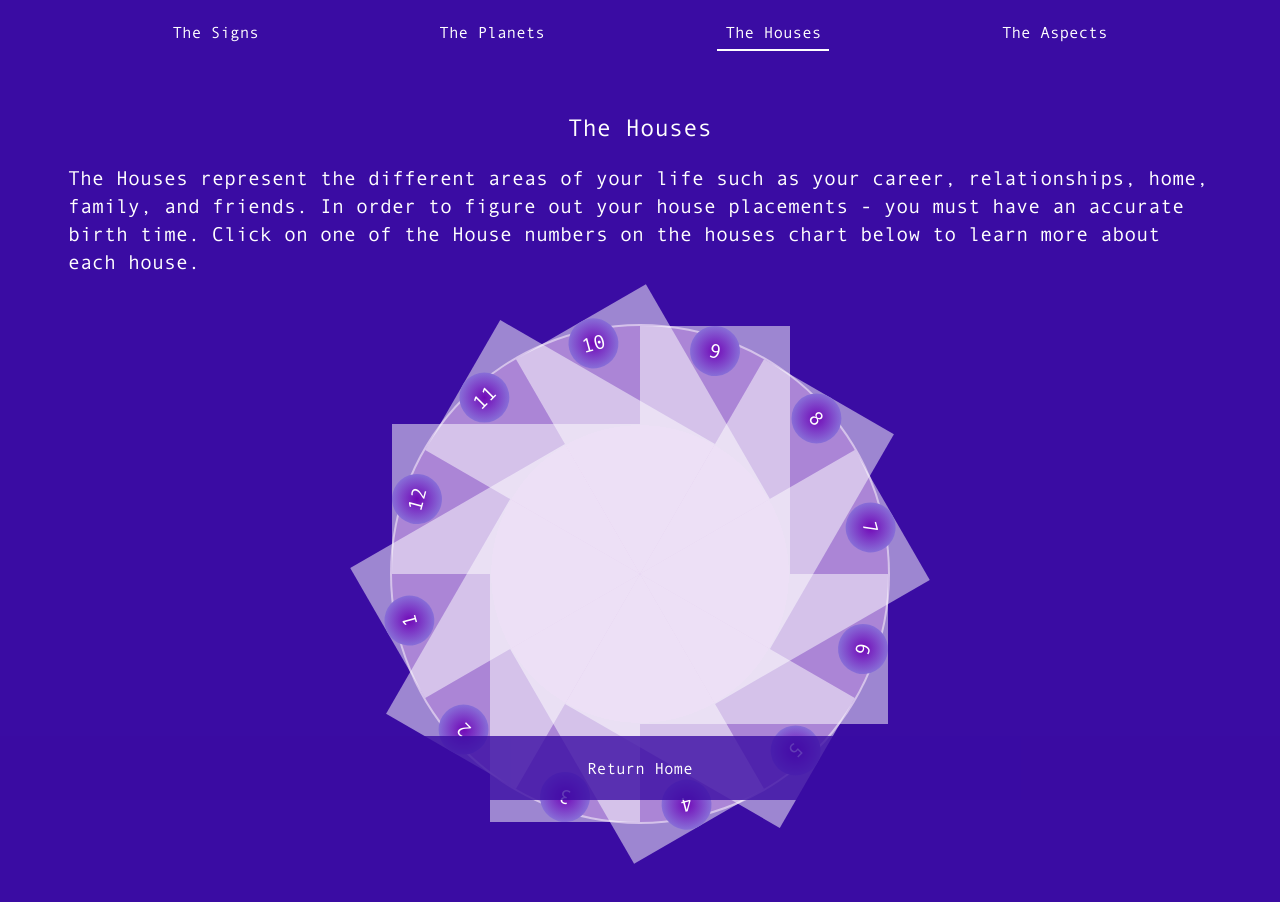
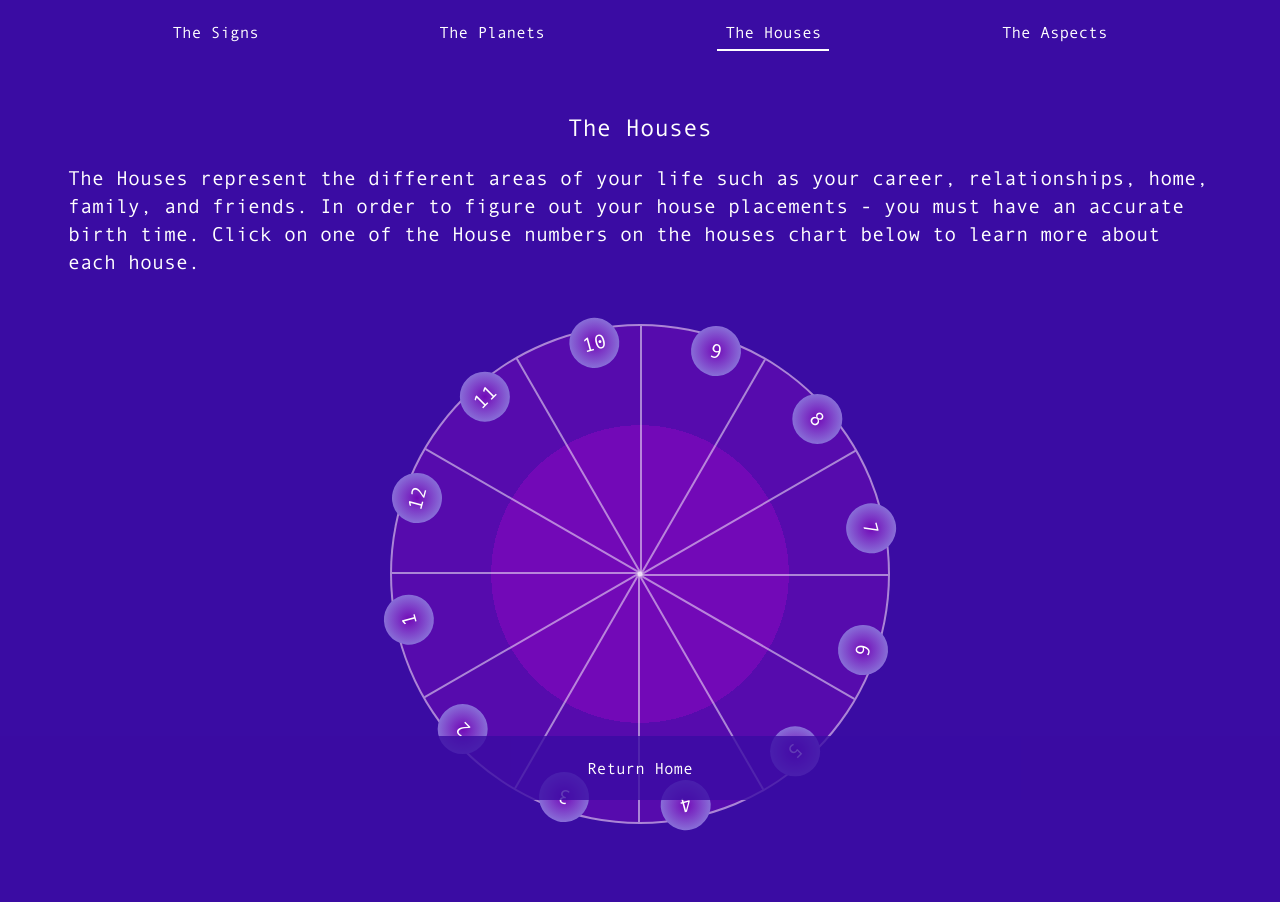
Before and after one commit to lindseydevelops/astrology-basics, a Next.js app: page /houses in a window 1280 px wide. Shown: the top 902 px of the page. Built offline with nearby package versions, Linux system fonts and the light colour scheme.

Commit message:
Fixing Houses Overlay Safari

```diff
--- a/src/app/(subpages)/houses.module.scss
+++ b/src/app/(subpages)/houses.module.scss
@@ -42,14 +42,24 @@ $houses_radius: 80vw;
     width: 2px;
     aspect-ratio: 1/1;
   }
+  .house_divider {
+    max-height: calc(($max_houses_radius/2) - 2px);
+    height: calc(($houses_radius/2) - 2px);
+    left: calc(50%);
+    top: inherit;
+    position: absolute;
+    transform-origin: 0 100%;
+    transform: rotate(calc(1turn * (var(--percent) / 360)));
+    aspect-ratio: 1/1;
+  }
 }
 .house_button_container{
   display: flex;
   &:before, &:after {
     content: "";
-    max-width: calc($max_houses_radius/10);
+    max-width: calc(36px);
     width: calc($houses_radius/10);
-    min-width: (calc($max_houses_radius/18));
+    min-width: (calc($houses_radius/20));
     display: inline-block;
     aspect-ratio: 1/1;
   }
--- a/src/app/(subpages)/houses/page.tsx
+++ b/src/app/(subpages)/houses/page.tsx
@@ -116,10 +116,21 @@ const houses = [
   },
 ];
 
-const House = ({ item, setOpenModal }: { item: any; setOpenModal: any }) => {
+const House = ({
+  item,
+  setOpenModal,
+  style,
+}: {
+  item: any;
+  setOpenModal: any;
+  style: any;
+}) => {
   return (
-    <div className={styles.divider + " " + item.houseStyle}>
-      <div className={styles.house_button_container}>
+    <div
+      className={
+        styles.house_button_container + " " + styles.house_divider + " " + style
+      }
+    >
       <button
         className={styles.house_button}
         onClick={() =>
@@ -141,7 +152,6 @@ const House = ({ item, setOpenModal }: { item: any; setOpenModal: any }) => {
           {item.house}
         </span>
       </button>
-      </div>
     </div>
   );
 };
@@ -205,7 +215,18 @@ export default function Houses() {
       <div className={styles.houses}>
         <div className={styles.houses_divided}>
           {houses.map((item: any, index: number) => (
-            <House item={item} setOpenModal={setModal} key={item.house} />
+            <div
+              className={styles.divider + " " + item.houseStyle}
+              key={item.house}
+            />
+          ))}
+          {houses.map((item: any, index: number) => (
+            <House
+              item={item}
+              setOpenModal={setModal}
+              key={item.house}
+              style={item.houseStyle}
+            />
           ))}
         </div>
       </div>
```
Lines whose indentation alone changed are shown as unchanged.
